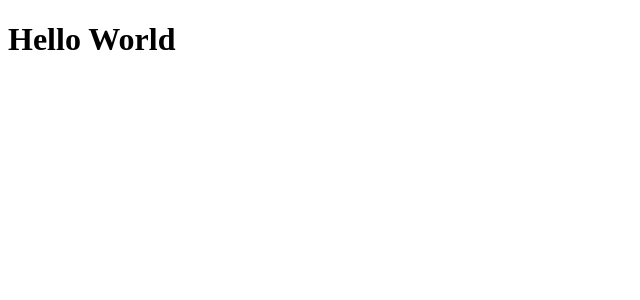
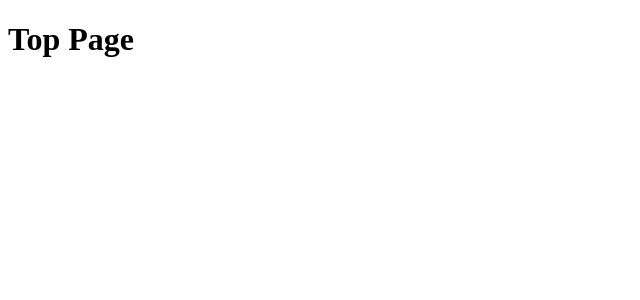
Before and after one commit to hendisantika/Nuxt-Green-Care, a Nuxt app: page / in a window 1280 px wide. Shown: the top 300 px of the page, without its empty margins (0-640 px from the left). Built offline with nearby package versions, Linux system fonts and the light colour scheme.

Commit message:
Modify app.vue 🫸🌀✏️📗🐧🐳

```diff
--- a/app.vue
+++ b/app.vue
@@ -1,5 +1,5 @@
 <template>
   <div>
-    <h1>Hello World</h1>
+    <NuxtPage/>
   </div>
 </template>
```
